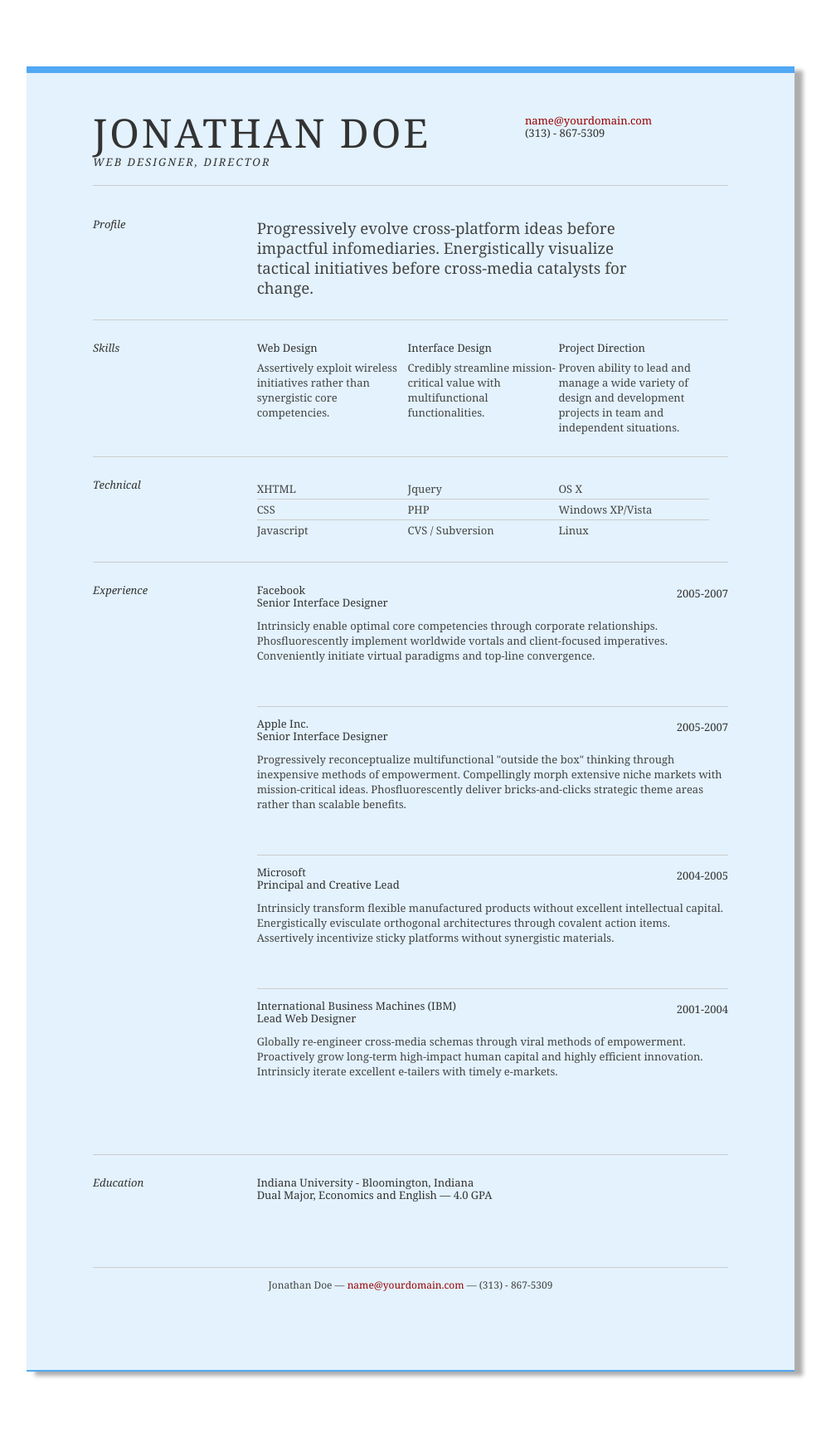
After one commit to mkowthavarapu/FacileHire, a Django app: page /candidate/1 in a window 1280 px wide. The commit adds this page. Shown: the whole page at 83% size, without its empty margins (145-1147 px from the left). Run offline with Django 3.2, Linux system fonts and the light colour scheme; some libraries are stand-ins or nearby versions.

Commit message:
Logout button changes

```diff
--- a/FacileHire/urls.py
+++ b/FacileHire/urls.py
@@ -35,4 +35,5 @@ urlpatterns = [
     path('project_report/', views.project_report, name="Project Report"),
     path('post_job/', views.post_job, name="Post Job"),
     path('recruiter_jobs/<int:job_id>', views.recruiter_detail_job, name="recruiter jobs"),
+    path('candidate/<int:candidate_id>', views.candidate_profile_view, name="candidate profile"),
 ]
--- /dev/null
+++ b/hire/templates/hire/candidate_profile_view.html
@@ -0,0 +1,151 @@
+{% load static %}
+<html>
+<head>
+    <title></title>
+    <meta http-equiv="content-type" content="text/html; charset=utf-8" />
+	<link
+	href="https://cdnjs.cloudflare.com/ajax/libs/mdb-ui-kit/3.11.0/mdb.min.css"
+	rel="stylesheet"
+	/>
+    <link rel="stylesheet" type="text/css" href="{% static 'hire/resume.css' %}"/>
+    <link rel="stylesheet" type="text/css" href="{% static 'hire/reset-fonts-grids.css' %}"/>
+</head>
+<body>
+    <div id="doc2" class="yui-t7">
+        <div class="container">
+        <div id="inner">
+            <div id="hd">
+                <div class="yui-gc">
+                    <div class="yui-u first">
+                        <h1>Jonathan Doe</h1>
+                        <h2>Web Designer, Director</h2>
+                    </div>
+                    <div class="yui-u">
+                        <div class="contact-info">
+                            <h3><a href="mailto:name@yourdomain.com">name@yourdomain.com</a></h3>
+                            <h3>(313) - 867-5309</h3>
+                        </div>
+                    </div>
+                </div>
+            </div>
+            <div id="bd">
+                <div id="yui-main">
+                    <div class="yui-b">
+                        <div class="yui-gf">
+                            <div class="yui-u first">
+                                <h2>Profile</h2>
+                            </div>
+                            <div class="yui-u">
+                                <p class="enlarge">
+                                    Progressively evolve cross-platform ideas before impactful infomediaries.
+                                    Energistically visualize tactical initiatives before cross-media catalysts for
+                                    change.
+                                </p>
+                            </div>
+                        </div>
+                        <div class="yui-gf">
+                            <div class="yui-u first">
+                                <h2>Skills</h2>
+                            </div>
+                            <div class="yui-u">
+                                <div class="talent">
+                                    <h2>Web Design</h2>
+                                    <p>Assertively exploit wireless initiatives rather than synergistic core
+                                        competencies. </p>
+                                </div>
+                                <div class="talent">
+                                    <h2>Interface Design</h2>
+                                    <p>Credibly streamline mission-critical value with multifunctional functionalities.
+                                    </p>
+                                </div>
+                                <div class="talent">
+                                    <h2>Project Direction</h2>
+                                    <p>Proven ability to lead and manage a wide variety of design and development
+                                        projects in team and independent situations.</p>
+                                </div>
+                            </div>
+                        </div>
+                        <div class="yui-gf">
+                            <div class="yui-u first">
+                                <h2>Technical</h2>
+                            </div>
+                            <div class="yui-u">
+                                <ul class="talent">
+                                    <li>XHTML</li>
+                                    <li>CSS</li>
+                                    <li class="last">Javascript</li>
+                                </ul>
+                                <ul class="talent">
+                                    <li>Jquery</li>
+                                    <li>PHP</li>
+                                    <li class="last">CVS / Subversion</li>
+                                </ul>
+                                <ul class="talent">
+                                    <li>OS X</li>
+                                    <li>Windows XP/Vista</li>
+                                    <li class="last">Linux</li>
+                                </ul>
+                            </div>
+                        </div>
+                        <div class="yui-gf">
+                            <div class="yui-u first">
+                                <h2>Experience</h2>
+                            </div>
+                            <div class="yui-u">
+                                <div class="job">
+                                    <h2>Facebook</h2>
+                                    <h3>Senior Interface Designer</h3>
+                                    <h4>2005-2007</h4>
+                                    <p>Intrinsicly enable optimal core competencies through corporate relationships.
+                                        Phosfluorescently implement worldwide vortals and client-focused imperatives.
+                                        Conveniently initiate virtual paradigms and top-line convergence. </p>
+                                </div>
+                                <div class="job">
+                                    <h2>Apple Inc.</h2>
+                                    <h3>Senior Interface Designer</h3>
+                                    <h4>2005-2007</h4>
+                                    <p>Progressively reconceptualize multifunctional "outside the box" thinking through
+                                        inexpensive methods of empowerment. Compellingly morph extensive niche markets
+                                        with mission-critical ideas. Phosfluorescently deliver bricks-and-clicks
+                                        strategic theme areas rather than scalable benefits. </p>
+                                </div>
+                                <div class="job">
+                                    <h2>Microsoft</h2>
+                                    <h3>Principal and Creative Lead</h3>
+                                    <h4>2004-2005</h4>
+                                    <p>Intrinsicly transform flexible manufactured products without excellent
+                                        intellectual capital. Energistically evisculate orthogonal architectures through
+                                        covalent action items. Assertively incentivize sticky platforms without
+                                        synergistic materials. </p>
+                                </div>
+                                <div class="job last">
+                                    <h2>International Business Machines (IBM)</h2>
+                                    <h3>Lead Web Designer</h3>
+                                    <h4>2001-2004</h4>
+                                    <p>Globally re-engineer cross-media schemas through viral methods of empowerment.
+                                        Proactively grow long-term high-impact human capital and highly efficient
+                                        innovation. Intrinsicly iterate excellent e-tailers with timely e-markets.</p>
+                                </div>
+                            </div>
+                        </div>
+                        <div class="yui-gf last">
+                            <div class="yui-u first">
+                                <h2>Education</h2>
+                            </div>
+                            <div class="yui-u">
+                                <h2>Indiana University - Bloomington, Indiana</h2>
+                                <h3>Dual Major, Economics and English &mdash; <strong>4.0 GPA</strong> </h3>
+                            </div>
+                        </div>
+                    </div>
+                </div>
+            </div>
+            <div id="ft">
+                <p>Jonathan Doe &mdash; <a href="mailto:name@yourdomain.com">name@yourdomain.com</a> &mdash; (313) -
+                    867-5309</p>
+            </div>
+        </div>
+    </div>
+    </div>
+</body>
+</html>
--- a/hire/templates/hire/employee_dashboard.html
+++ b/hire/templates/hire/employee_dashboard.html
@@ -25,7 +25,7 @@
 				height="50px" style="margin-left: 15px;"></a>
 		<ul class="nav nav-pills">
 			<li class="nav-item">
-				<a class="nav-link active" aria-current="page" href="/recruiter_candidates/">Candidates</a>
+				<a class="nav-link active" aria-current="page" href="/employee_dashboard/">Candidates</a>
 			</li>
 			<!-- <li class="nav-item">
 				<a class="nav-link" href="/recruiter_profile/" style="background-color: unset">Profile</a>
--- a/hire/templates/hire/post_job.html
+++ b/hire/templates/hire/post_job.html
@@ -43,7 +43,7 @@
                     <a class="nav-link" href="/recruiter_profile/" style="background-color: unset">Profile</a>
                 </li>
                 <li class="nav-item">
-                    <a class="nav-link" href="#" style="background-color: unset">
+                    <a class="nav-link" href="http://localhost:8000/" style="background-color: unset">
                         <svg xmlns="http://www.w3.org/2000/svg" width="16" height="16" fill="currentColor"
                             class="bi bi-box-arrow-left" viewBox="0 0 16 16">
                             <path fill-rule="evenodd"
--- a/hire/templates/hire/recruiter-candidates.html
+++ b/hire/templates/hire/recruiter-candidates.html
@@ -49,7 +49,7 @@
 				<a class="nav-link" href="/recruiter_profile/" style="background-color: unset">Profile</a>
 			</li>
 			<li class="nav-item">
-				<a class="nav-link" href="#" style="background-color: unset">
+                <a class="nav-link" href="http://localhost:8000/" style="background-color: unset">
                     <svg xmlns="http://www.w3.org/2000/svg" width="16" height="16" fill="currentColor"
                         class="bi bi-box-arrow-left" viewBox="0 0 16 16">
                         <path fill-rule="evenodd"
--- a/hire/templates/hire/recruiter-dashboard.html
+++ b/hire/templates/hire/recruiter-dashboard.html
@@ -45,7 +45,7 @@
 				<a class="nav-link" href="/recruiter_profile/" style="background-color: unset">Profile</a>
 			</li>
 			<li class="nav-item">
-				<a class="nav-link" href="#" style="background-color: unset">
+                <a class="nav-link" href="http://localhost:8000/" style="background-color: unset">
                     <svg xmlns="http://www.w3.org/2000/svg" width="16" height="16" fill="currentColor"
                         class="bi bi-box-arrow-left" viewBox="0 0 16 16">
                         <path fill-rule="evenodd"
--- a/hire/templates/hire/recruiter-jobs.html
+++ b/hire/templates/hire/recruiter-jobs.html
@@ -46,7 +46,7 @@
 				<a class="nav-link" href="/recruiter_profile/" style="background-color: unset">Profile</a>
 			</li>
 			<li class="nav-item">
-				<a class="nav-link" href="#" style="background-color: unset">
+                <a class="nav-link" href="http://localhost:8000/" style="background-color: unset">
                     <svg xmlns="http://www.w3.org/2000/svg" width="16" height="16" fill="currentColor"
                         class="bi bi-box-arrow-left" viewBox="0 0 16 16">
                         <path fill-rule="evenodd"
--- a/hire/templates/hire/recruiter-profile.html
+++ b/hire/templates/hire/recruiter-profile.html
@@ -49,7 +49,7 @@
 				<a class="nav-link active" aria-current="page" href="/recruiter_profile/" >Profile</a>
 			</li>
 			<li class="nav-item">
-				<a class="nav-link" href="#" style="background-color: unset">
+                <a class="nav-link" href="http://localhost:8000/" style="background-color: unset">
                     <svg xmlns="http://www.w3.org/2000/svg" width="16" height="16" fill="currentColor"
                         class="bi bi-box-arrow-left" viewBox="0 0 16 16">
                         <path fill-rule="evenodd"
--- a/hire/templates/hire/recruiter-resumes.html
+++ b/hire/templates/hire/recruiter-resumes.html
@@ -41,7 +41,7 @@
 				<a class="nav-link" href="/recruiter_profile/" style="background-color: unset">Profile</a>
 			</li>
 			<li class="nav-item">
-				<a class="nav-link" href="#" style="background-color: unset">
+                <a class="nav-link" href="http://localhost:8000/" style="background-color: unset">
                     <svg xmlns="http://www.w3.org/2000/svg" width="16" height="16" fill="currentColor"
                         class="bi bi-box-arrow-left" viewBox="0 0 16 16">
                         <path fill-rule="evenodd"
--- a/hire/templates/hire/recruiter_candidate_profile.html
+++ b/hire/templates/hire/recruiter_candidate_profile.html
@@ -60,7 +60,7 @@
                 <div class="col-md-3">
                     <div class="mb-3">
                         <label for="candidate-position" class="form-label">Position</label>
-                        <input type="text" class="form-control" value="{{desgination}}" id="candidate-position"
+                        <input type="text" class="form-control" value="{{designation}}" id="candidate-position"
                             disabled>
                     </div>
                 </div>
--- a/hire/templates/hire/recruiter_detail_job.html
+++ b/hire/templates/hire/recruiter_detail_job.html
@@ -46,7 +46,7 @@
                 <a class="nav-link" href="/recruiter_profile/" style="background-color: unset">Profile</a>
             </li>
             <li class="nav-item">
-                <a class="nav-link" href="#" style="background-color: unset">
+                <a class="nav-link" href="http://localhost:8000/" style="background-color: unset">
                     <svg xmlns="http://www.w3.org/2000/svg" width="16" height="16" fill="currentColor"
                         class="bi bi-box-arrow-left" viewBox="0 0 16 16">
                         <path fill-rule="evenodd"
--- a/hire/views.py
+++ b/hire/views.py
@@ -131,8 +131,27 @@ def employee_dashboard(request):
     return render(request, "hire/employee_dashboard.html", context)
 
 def employee_candidate(request, candidate_id):
+    if request.method == "POST":
+        import pdb; pdb.set_trace()
+        return
 
-    return  render(request, "hire/employee_candidate.html", {})
+    context = {}
+    is_login = check_login(request, "employee_id")
+    if not is_login:
+        context["message"] = "Please login"
+        return render(request, 'hire/index.html', context)
+
+    query = "select ifnull(first_name, ''), ifnull(middle_name, ''), ifnull(last_name, ''), skills, mobile, email from candidate where candidate_id = '%s'"
+    result = execute_query_fetchone(query % candidate_id)
+    context["name"] = " ".join([result[0], result[1], result[2]])
+    context["skills"] = result[3]
+    context["mobile"] = result[4]
+    context["email"] = result[5]
+    query = "select title from designation d, candidate_designation cd where cd.candidate_id = '%s' and cd.designation_id = d.designation_id"
+    result = execute_query_fetchone(query % candidate_id)
+    context["designation"] = result[0]
+    context["candidate_id"] = candidate_id
+    return  render(request, "hire/employee_candidate.html", context=context)
 
 def recruiter_login(request):
     email = request.POST.get("email")
@@ -361,3 +380,7 @@ def recruiter_detail_job(request, job_id):
     result = execute_query_fetchone(query)
     context["location"] = ", ".join([result[0], result[1]])
     return render(request, "hire/recruiter_detail_job.html", context=context)
+
+def candidate_profile_view(request, candidate_id):
+    context = {}
+    return render(request, "hire/candidate_profile_view.html", context=context)
```
Also changed, not shown: hire/templates/hire/employee_candidate.html (+18 -19 lines). Lines whose indentation alone changed are shown as unchanged.
